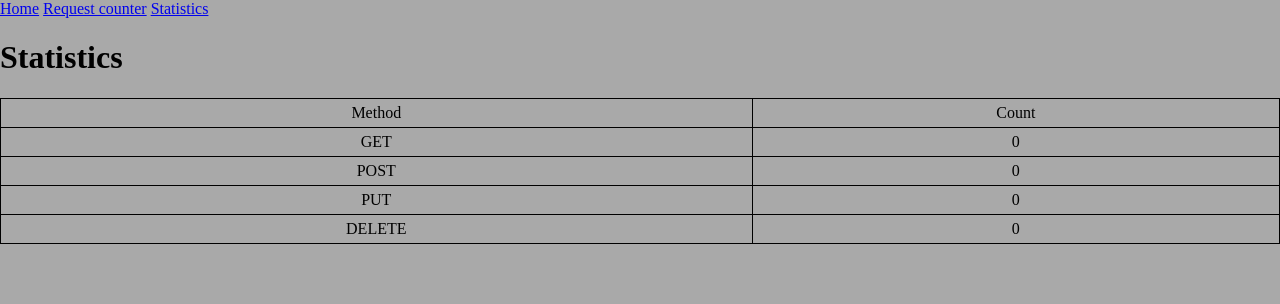
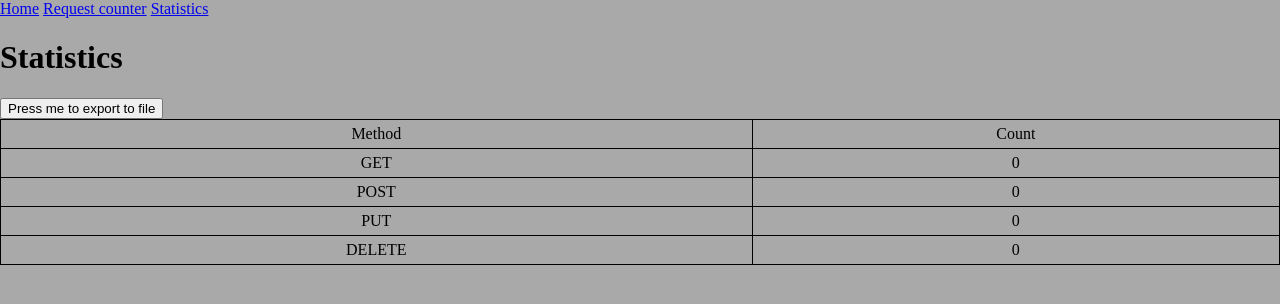
Before and after one commit to dandumitriu33/request-counter-with-Flask, a Flask app: page /statistics in a window 1280 px wide. Shown: the top 304 px of the page. Run offline with Flask 2, Linux system fonts and the light colour scheme.

Commit message:
Add the export to file feature

```diff
--- a/app.py
+++ b/app.py
@@ -32,14 +32,29 @@ def request_counter():
     return render_template('request-counter.html')
 
 
-@app.route('/statistics')
+@app.route('/statistics', methods=['GET', 'POST'])
 def statistics():
-    global GET_COUNTER, POST_COUNTER, DELETE_COUNTER, PUT_COUNTER
-    return render_template('statistics.html',
-                           get_counter=GET_COUNTER,
-                           post_counter=POST_COUNTER,
-                           put_counter=PUT_COUNTER,
-                           delete_counter=DELETE_COUNTER)
+    global GET_COUNTER, POST_COUNTER, PUT_COUNTER, DELETE_COUNTER
+    if request.method == 'GET':
+        return render_template('statistics.html',
+                               get_counter=GET_COUNTER,
+                               post_counter=POST_COUNTER,
+                               put_counter=PUT_COUNTER,
+                               delete_counter=DELETE_COUNTER)
+    elif request.method == 'POST':
+        write_to_file()
+        return render_template('statistics.html',
+                               get_counter=GET_COUNTER,
+                               post_counter=POST_COUNTER,
+                               put_counter=PUT_COUNTER,
+                               delete_counter=DELETE_COUNTER)
+
+
+def write_to_file():
+    global GET_COUNTER, POST_COUNTER, PUT_COUNTER, DELETE_COUNTER
+    data_string = 'GET:' + str(GET_COUNTER) + '\n' + 'POST: ' + str(POST_COUNTER) + '\n' + 'DELETE: ' + str(DELETE_COUNTER) + '\n' + 'PUT: ' + str(PUT_COUNTER)
+    with open('request_counts.txt', 'w') as file:
+        file.write(data_string)
 
 
 if __name__ == '__main__':
--- /dev/null
+++ b/request_counts.txt
@@ -0,0 +1,4 @@
+GET:8
+POST: 7
+DELETE: 9
+PUT: 1
--- a/templates/statistics.html
+++ b/templates/statistics.html
@@ -38,6 +38,11 @@
             </tr>
         </tbody>
 
+
+        <form action="{{ url_for('statistics') }}" method="POST">
+            <input type="submit" value="Press me to export to file">
+        </form>
+
     </table>
 
 {% endblock body %}
```
